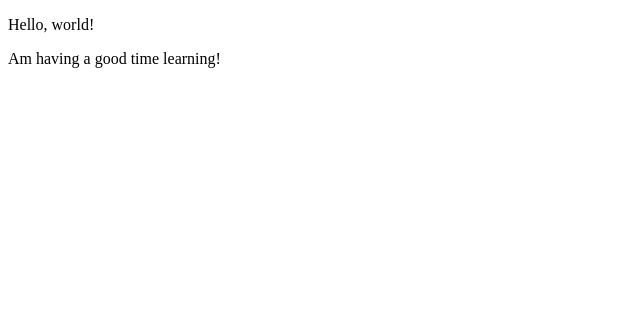
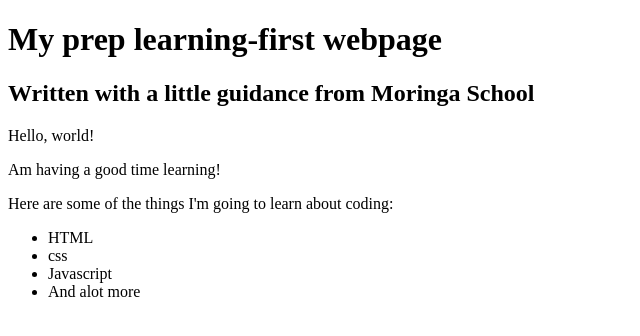
Before and after one commit to Ndundiro/what-I-will-learn-prep, a plain HTML site: page my-first-webpage.html in a window 1280 px wide. Shown: the whole page, without its empty margins (0-640 px from the left). Drawn offline with Linux system fonts and the light colour scheme.

Commit message:
add list eleist elements

```diff
--- a/my-first-webpage.html
+++ b/my-first-webpage.html
@@ -4,8 +4,17 @@
         <title>Prep day one</title>
     </head>
     <body>
+        <h1>My prep learning-first webpage</h1>
+        <h2>Written with a little guidance from Moringa School</h2>
        <p>Hello, world!</p>
         <p>Am having a good time learning!</p>
 
+        <p>Here are some of the things I'm going to learn about coding:</p>
+        <ul>
+            <li>HTML</li>
+            <li>css</li>
+            <li>Javascript</li>
+            <li>And alot more</li>
+        </ul>
     </body>
 </html>
```
